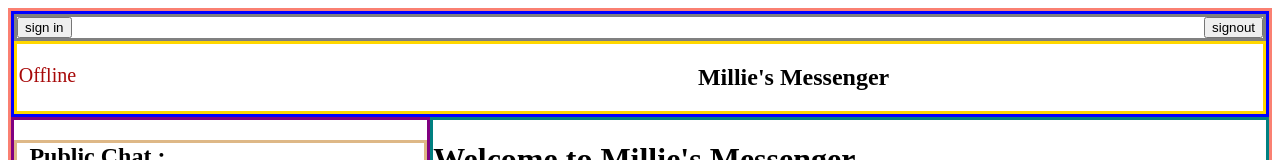
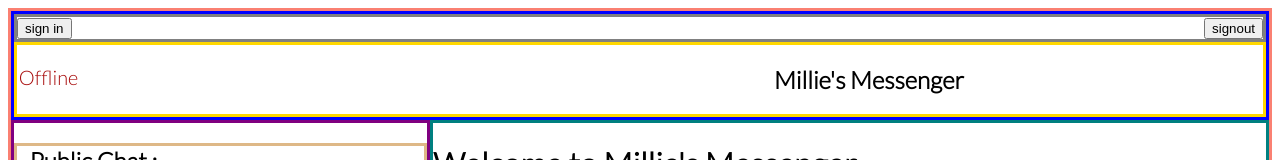
Before and after one commit to cbowman422/messenger, a React (Create React App) app: page /rooms in a window 1280 px wide. Shown: the top 160 px of the page. Built offline with nearby package versions, Linux system fonts and the light colour scheme; no server answers.

Commit message:
google font lato

```diff
--- a/src/components/Chat/Chat.js
+++ b/src/components/Chat/Chat.js
@@ -183,8 +183,8 @@ const Chat= ({currentUser, socket, isAuthenticated, signOutHandler, signOut})=>
           { if(messagesMap.chatRoomUserTwo === 'LivePublicChatRoom'){
           }
             return(
-              <div key={messageMapIdx} className='chat-card'>
-                <p>{messagesMap.username} : {messagesMap.text}</p>
+              <div key={messageMapIdx} className='publicUsersTextChat'>
+                <p><span id={"publicUserTextSpan"}>{messagesMap.username} :</span> {messagesMap.text}</p>
                 </div>
             );
           })
--- a/src/css/App.css
+++ b/src/css/App.css
@@ -1,3 +1,7 @@
+@import url('https://fonts.googleapis.com/css2?family=Lato:wght@300&display=swap');
+
+
+
 :root
 {
   --dark: #0c0d07;
@@ -13,5 +17,5 @@
 
 .appContainer{
   border: solid salmon;
-
+  font-family: 'Lato', sans-serif;
 }
--- a/src/css/Chat.css
+++ b/src/css/Chat.css
@@ -41,6 +41,14 @@ textarea{
 }
 
 
+.publicUsersTextChat{
+  line-height: 120%;
+}
+
+#publicUserTextSpan{
+ color: rgb(142, 121, 0);
+}
+
 .currentUserTextChat{
  line-height: 120%;
 
--- a/src/css/Header.css
+++ b/src/css/Header.css
@@ -36,7 +36,7 @@ padding-right: 6%;
 }
 
 .milliesMessenger{
-padding-right: 30%;
+padding-right: 24%;
 }
 
 .milliesContainer{
```
